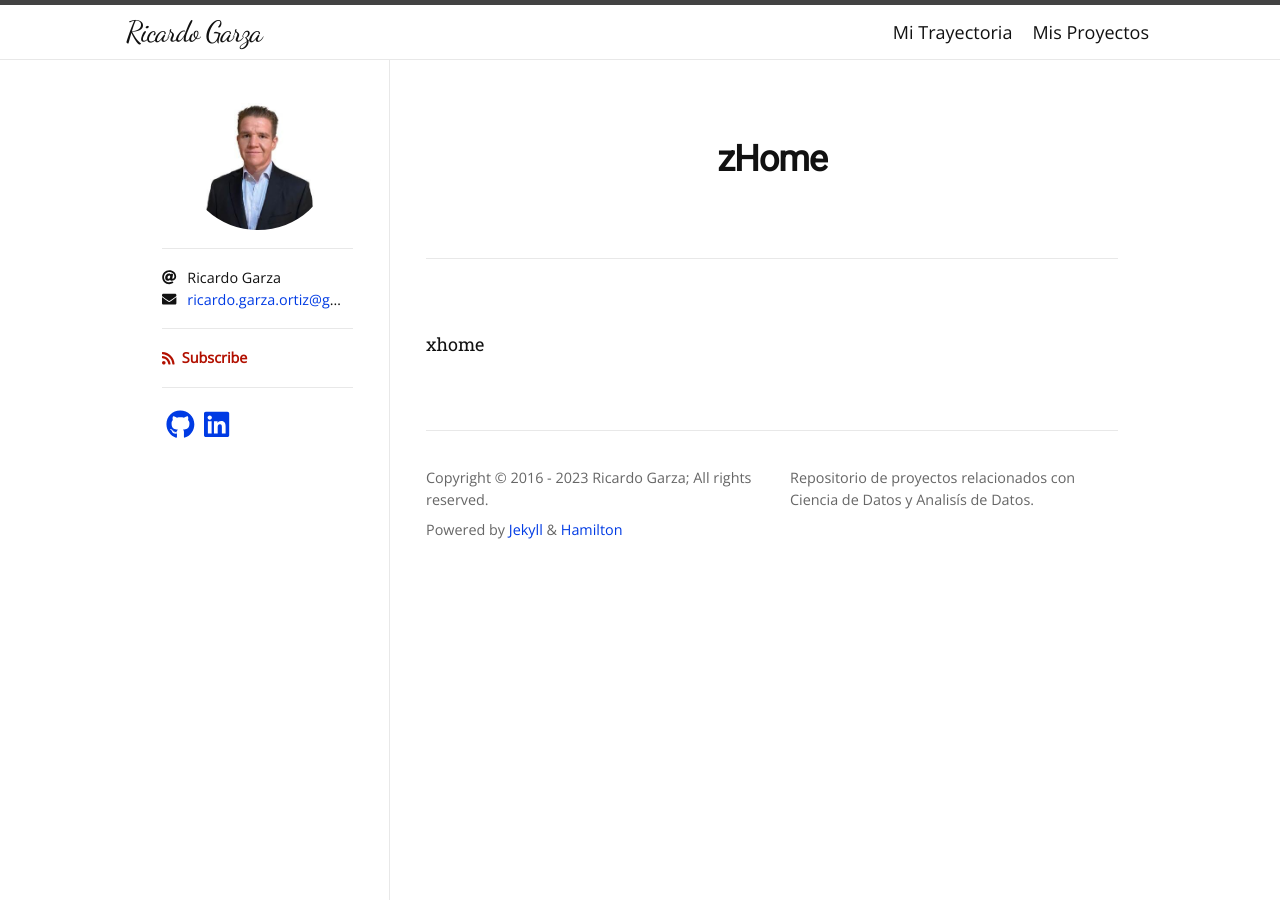
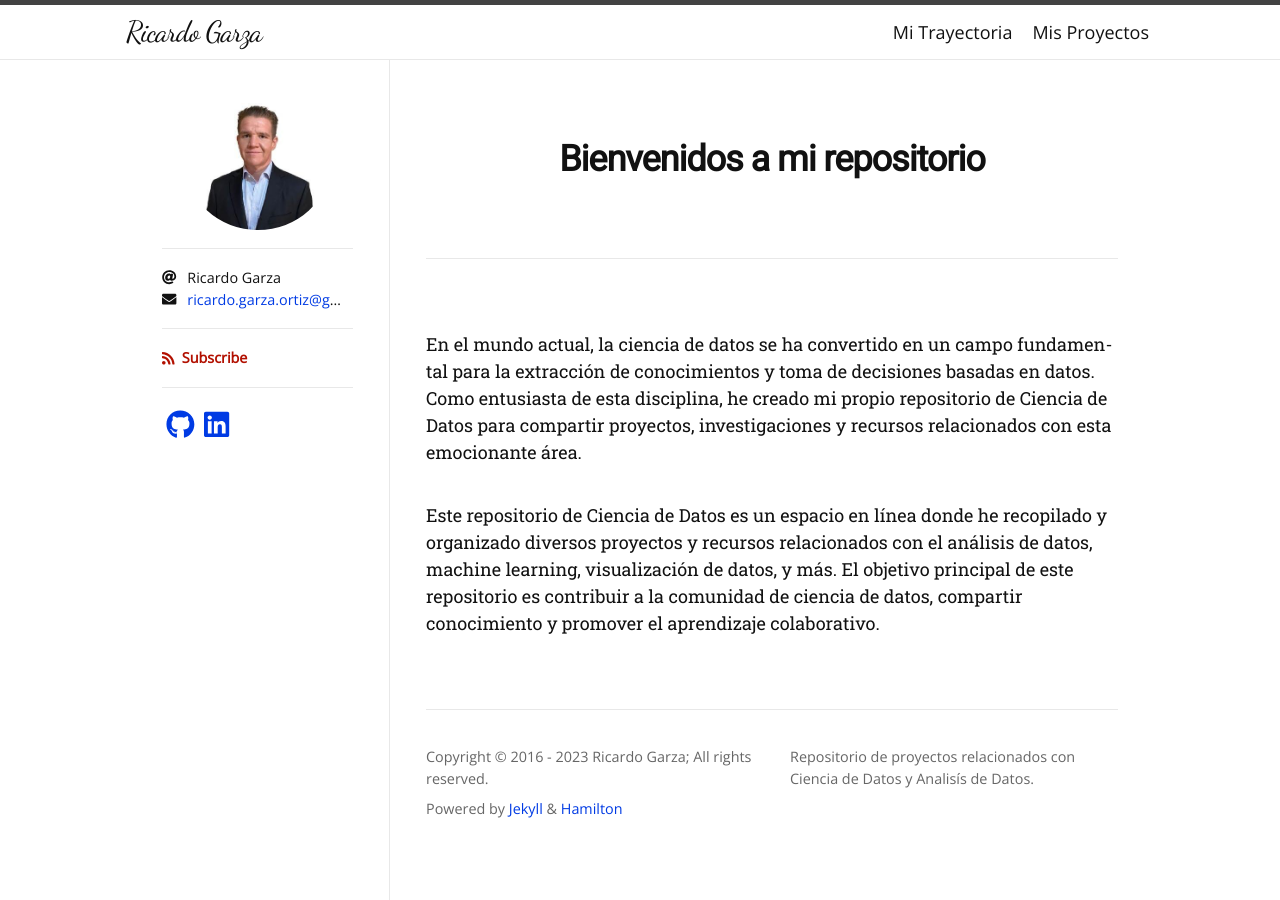
Before and after one commit to ricardogarzaortiz/PORTAFOLI_2, a Jekyll site: the page built from index.md, in a window 1280 px wide. Built offline with Jekyll 4.4.1, drawn with Linux system fonts in a browser that asks for light colours; nearby versions of some CDN libraries; some web fonts are replaced; the list of posts is cut into pages by our own code.

Commit message:
indexpdf
indexpdf

```diff
--- a/index.md
+++ b/index.md
@@ -1,6 +1,8 @@
 ---
 layout: home
-title: zHome
+title: Bienvenidos a mi repositorio
 ---
 
-xhome
+En el mundo actual, la ciencia de datos se ha convertido en un campo fundamental para la extracción de conocimientos y toma de decisiones basadas en datos. Como entusiasta de esta disciplina, he creado mi propio repositorio de Ciencia de Datos para compartir proyectos, investigaciones y recursos relacionados con esta emocionante área.
+
+Este repositorio de Ciencia de Datos es un espacio en línea donde he recopilado y organizado diversos proyectos y recursos relacionados con el análisis de datos, machine learning, visualización de datos, y más. El objetivo principal de este repositorio es contribuir a la comunidad de ciencia de datos, compartir conocimiento y promover el aprendizaje colaborativo.
```
Also changed, not shown: mitrayectoria.md (+3 -1 lines), 1 other file.
